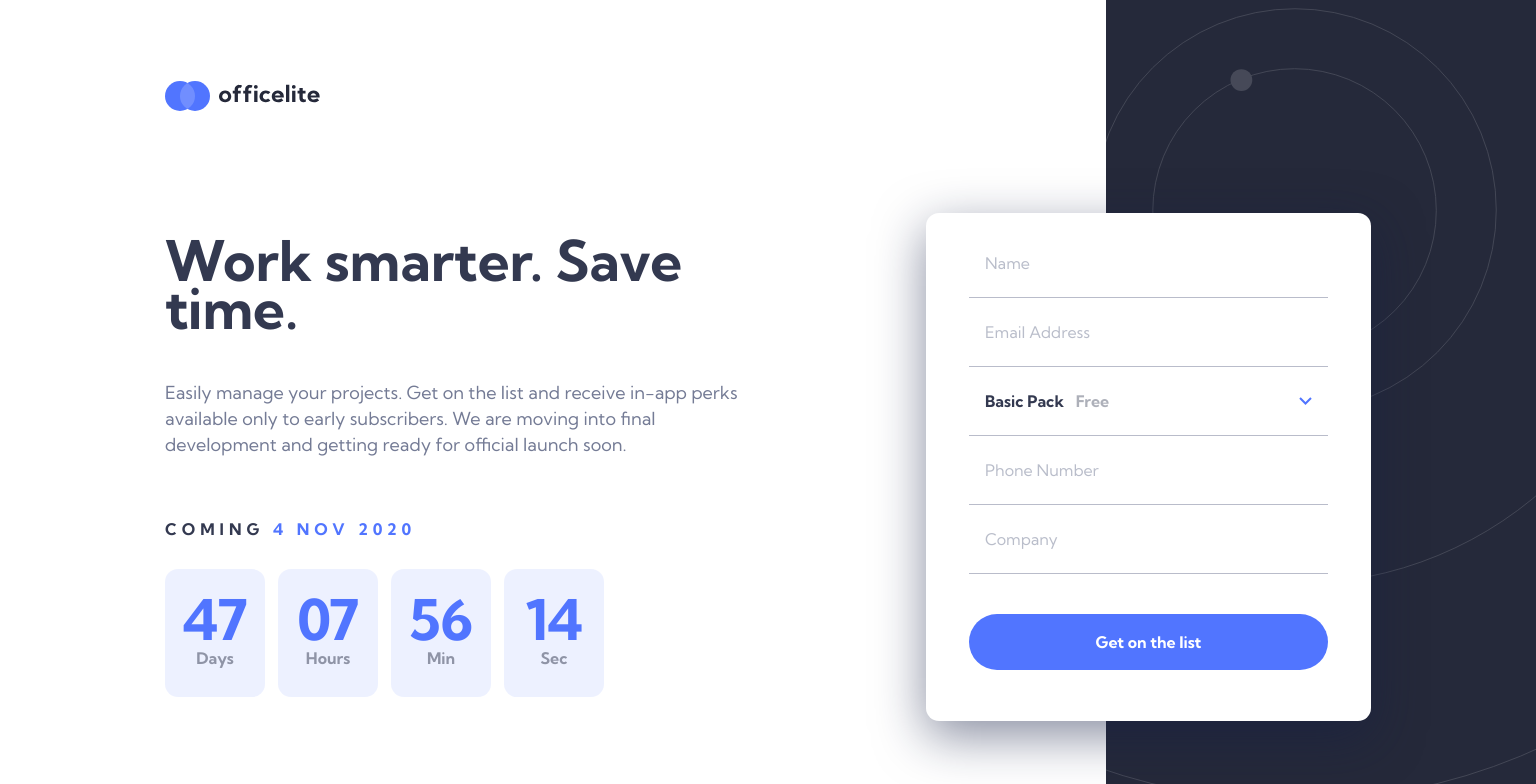
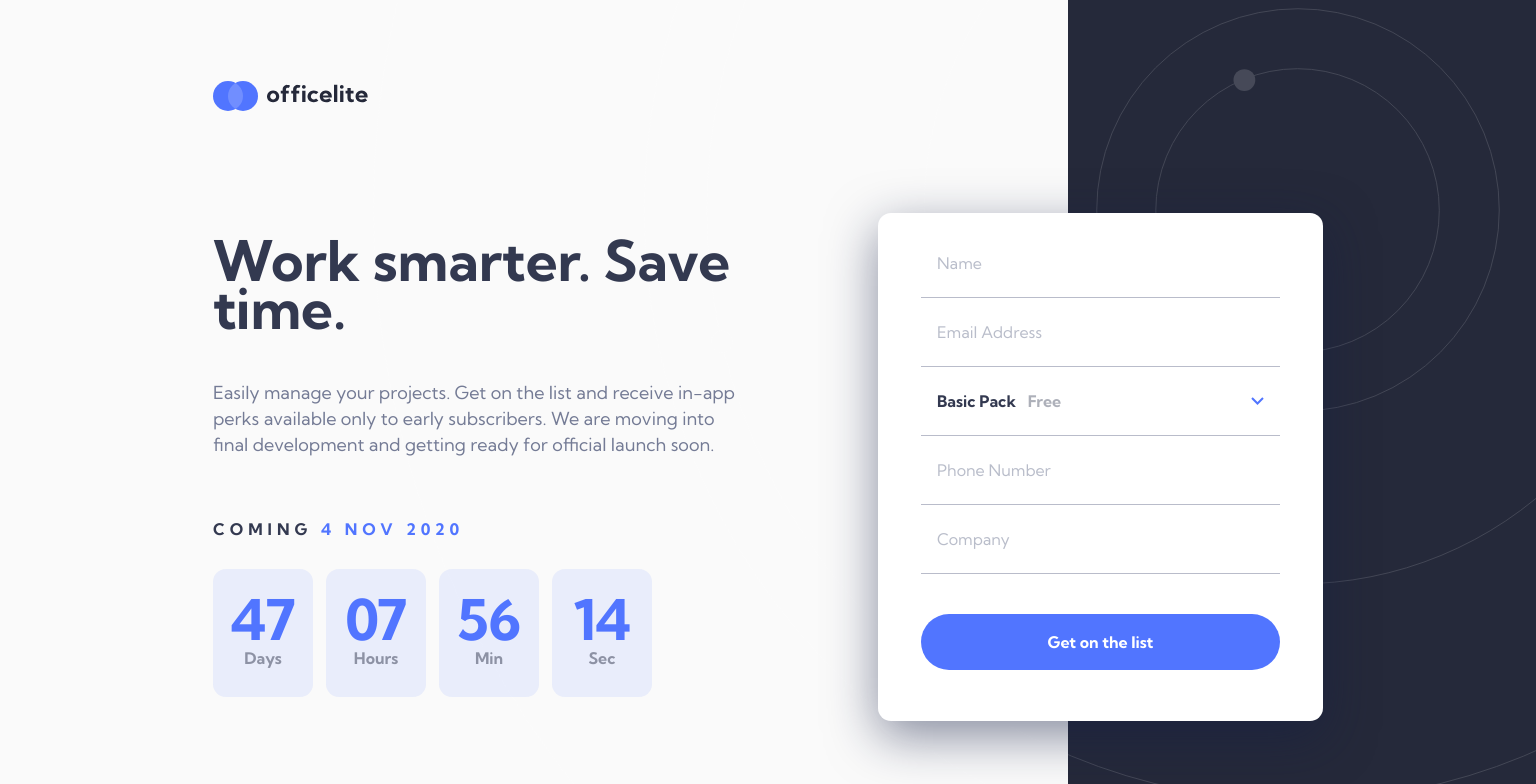
Before and after one commit to erwinruiz/officelite-coming-soon-site, a React (Create React App) app: page /signup in a window 1536 px wide. Shown: the top 784 px of the page. Built offline with nearby package versions, Linux system fonts and the light colour scheme.

Commit message:
Fix max-width of Home and SignUp page

```diff
--- a/src/App.module.css
+++ b/src/App.module.css
@@ -2,8 +2,6 @@
   background: url("./assets/home/bg-pattern-header.svg") no-repeat 50% -17rem/
     45.8rem;
   background-color: var(--bg-color-top);
-  min-height: 100vh;
-  min-width: 100vw;
 }
 
 /* Tablet */
@@ -12,7 +10,6 @@
     background-position: 40.8rem -15rem;
     background-size: 66.6rem;
   }
-
   .bg-signup {
     background-image: none;
   }
@@ -22,12 +19,21 @@
 @media (min-width: 1440px) {
   .container {
     background-size: 113.4rem;
-    background-position: 64.5rem -44rem;
+    background-position: calc(50% + 49.3rem) -44rem;
   }
-
-  .bg-signup {
-    background: url("./assets/sign-up/bg-pattern-side.svg") no-repeat 37rem -71.5rem/
-        185rem,
-      linear-gradient(to right, transparent 72%, var(--fourth-color) 72%);
+  .home-container {
+    background: url("./assets/home/bg-pattern-footer.svg") no-repeat
+        calc(50% - 40rem) 55rem / 203.6rem,
+      linear-gradient(transparent 66%, var(--fourth-color) 66%);
+  }
+  .signup-container {
+    background: url("./assets/sign-up/bg-pattern-side.svg") no-repeat
+        calc(50% + 53rem) -71.5rem/ 185rem,
+      linear-gradient(
+        to right,
+        transparent calc(50% + 30rem),
+        var(--fourth-color) calc(50% + 30rem)
+      );
+    height: 100vh;
   }
 }
--- a/src/App.tsx
+++ b/src/App.tsx
@@ -14,10 +14,14 @@ function App() {
     <div className={CSS_CLASSES}>
       <Switch>
         <Route path="/" exact>
-          <Home />
+          <div className={classes["home-container"]}>
+            <Home />
+          </div>
         </Route>
         <Route path="/signup">
-          <SignUp />
+          <div className={classes["signup-container"]}>
+            <SignUp />
+          </div>
         </Route>
       </Switch>
     </div>
--- a/src/Components/Header.module.css
+++ b/src/Components/Header.module.css
@@ -1,5 +1,7 @@
 .header {
   padding: 4.6rem 0 8rem;
+  max-width: 144rem;
+  margin: 0 auto;
 }
 .logo {
   height: 3rem;
--- a/src/Pages/Home.module.css
+++ b/src/Pages/Home.module.css
@@ -3,6 +3,9 @@
   background: url("../assets/home/bg-pattern-footer.svg") no-repeat 50% 107% /
       120.2rem,
     linear-gradient(transparent 56%, var(--fourth-color) 56%);
+
+  max-width: 144rem;
+  margin: 0 auto;
 }
 .main .charts {
   width: 19rem;
@@ -79,9 +82,7 @@
 @media (min-width: 1440px) {
   .main {
     padding: 0 16.5rem 9.1rem;
-    background: url("../assets/home/bg-pattern-footer.svg") no-repeat -70.5rem 35rem /
-        203.6rem,
-      linear-gradient(transparent 61%, var(--fourth-color) 61%);
+    background: none;
   }
   .first-section {
     margin-bottom: 12rem;
--- a/src/Pages/SignUp.module.css
+++ b/src/Pages/SignUp.module.css
@@ -3,6 +3,8 @@
   background: url("../assets/sign-up/bg-pattern-side.svg") no-repeat 50% -333%/
       120.2rem,
     linear-gradient(transparent 69%, var(--fourth-color) 69%);
+  max-width: 144rem;
+  margin: 0 auto;
 }
 .main .title {
   font-size: 4rem;
@@ -24,7 +26,7 @@
   .main {
     background: url("../assets/sign-up/bg-pattern-side.svg") no-repeat 50% 19rem/
         145.4rem,
-      linear-gradient(transparent 68%, var(--fourth-color) 68%);
+      linear-gradient(transparent 66.5%, var(--fourth-color) 66.5%);
   }
   .main .text-content {
     width: 56rem;
--- a/src/index.css
+++ b/src/index.css
@@ -33,7 +33,6 @@ body {
   font-family: "Kumbh Sans", sans-serif;
   line-height: 2.8rem;
   margin: 0;
-  overflow-x: hidden;
 }
 
 /* Globales */
```
